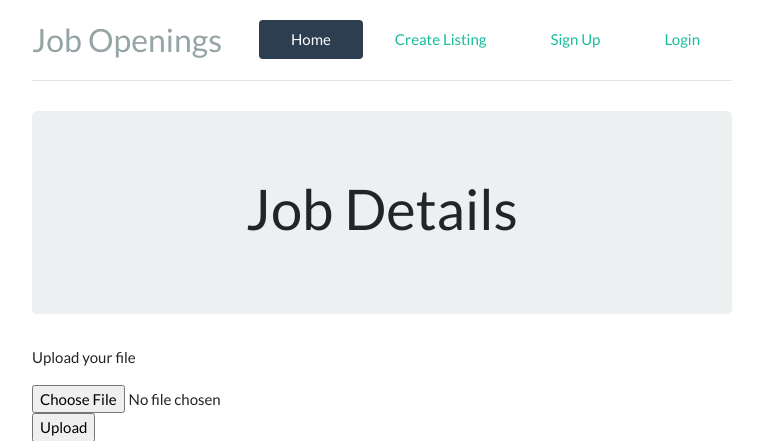
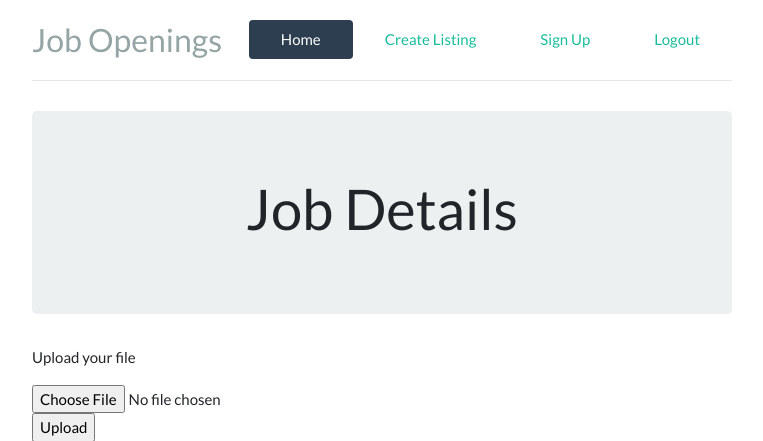
Before and after one commit to rferra4/ATEAM, a PHP site: page /job.php in a window 1280 px wide. Shown: the top 441 px of the page, without its empty margins (258-1021 px from the left). Run offline with PHP 8.4, Linux system fonts and the light colour scheme; data comes from the database, SQL or seed files in the repository.

Commit message:
logout button

```diff
--- a/jobapp/templates/inc/header.php
+++ b/jobapp/templates/inc/header.php
@@ -13,7 +13,7 @@
             <li class="nav-item"><a class="nav-link active" href="index.php">Home </a></li>
             <li class="nav-item"><a class="nav-link" href="create.php">Create Listing</a></li>
             <li class="nav-item"><a class="nav-link" href="registration.php">Sign Up</a></li>
-            <li class="nav-item"><a class="nav-link" href="login.php">Login</a></li>
+            <li class="nav-item"><a class="nav-link" href="logout.php">Logout</a></li>
 
 
 
```
Also changed, not shown: jobapp/registration.php (line endings or trailing spaces).
